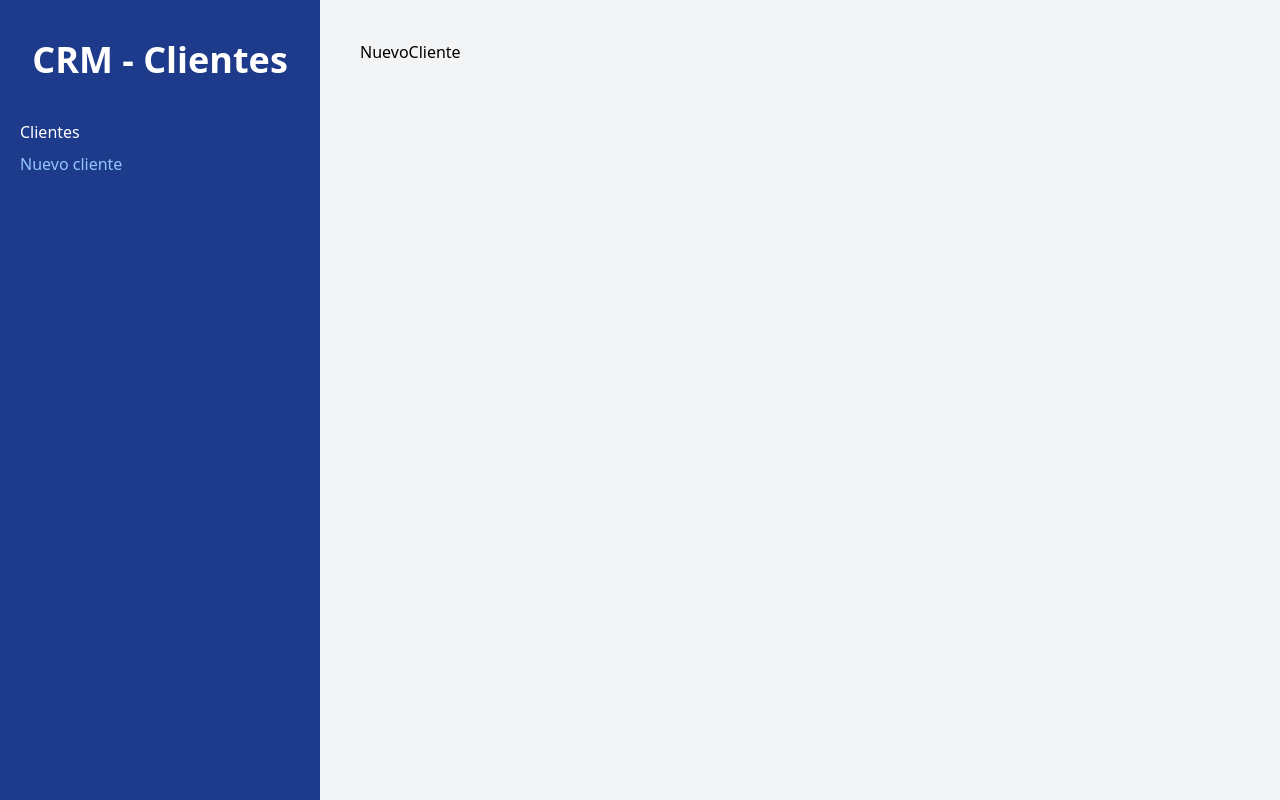
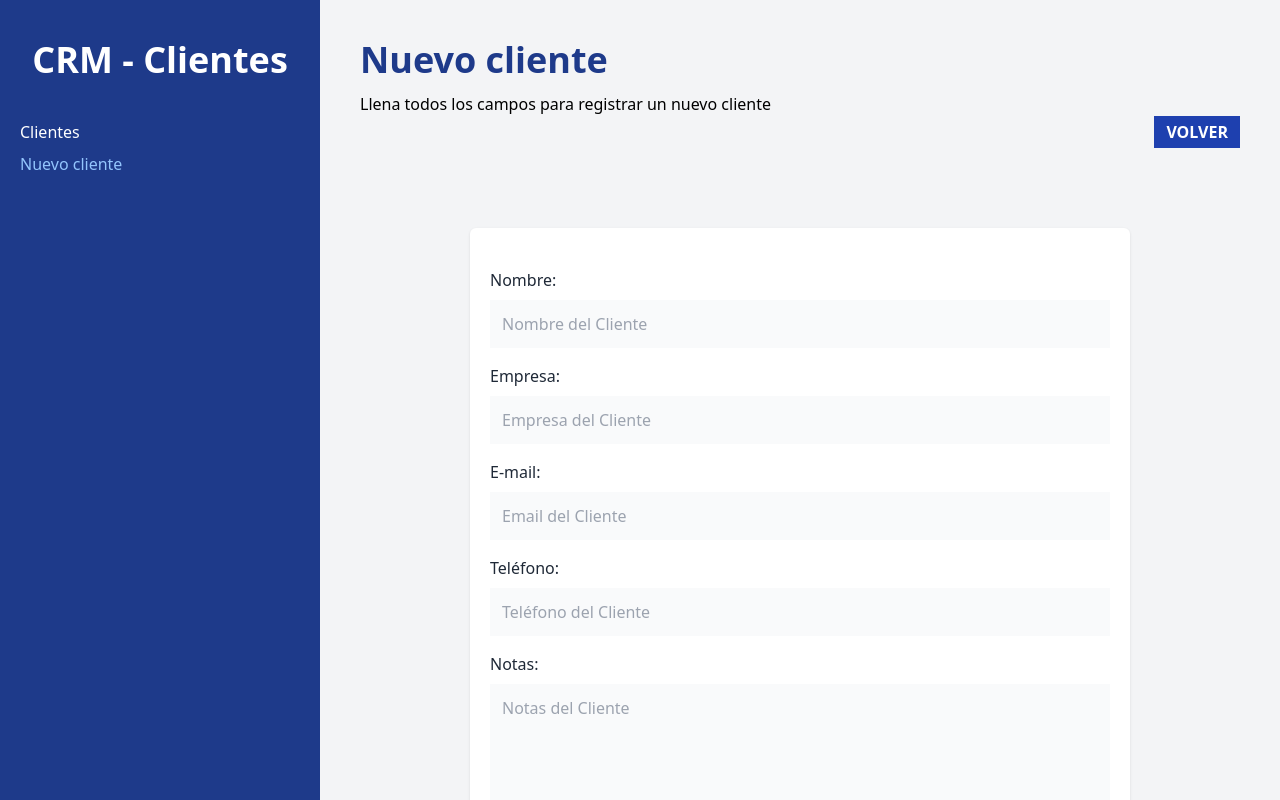
Before and after one commit to LeonardoAbraham/react-crm, a React (Vite) app: page /clientes/nuevo in a window 1280 px wide. Built offline with nearby package versions, Linux system fonts and the light colour scheme.

Commit message:
Agregando el Formulario

```diff
--- /dev/null
+++ b/src/components/Formulario.jsx
@@ -0,0 +1,85 @@
+
+const Formulario = ({cliente}) => {
+    return (
+        <>
+            <div className="mb-4">
+                <label
+                    className="text-gray-800"
+                    htmlFor="nombre"
+                >
+                    Nombre:
+                </label>
+                <input
+                    id="nombre"
+                    type="text"
+                    className="mt-2 block w-full p-3 bg-gray-50"
+                    placeholder="Nombre del Cliente"
+                    name="nombre"
+                />
+            </div>
+            <div className="mb-4">
+                <label
+                    className="text-gray-800"
+                    htmlFor="empresa"
+                >
+                    Empresa:
+                </label>
+                <input
+                    id="empresa"
+                    type="text"
+                    className="mt-2 block w-full p-3 bg-gray-50"
+                    placeholder="Empresa del Cliente"
+                    name="empresa"
+                />
+            </div>
+            <div className="mb-4">
+                <label
+                    className="text-gray-800"
+                    htmlFor="email"
+                >
+                    E-mail:
+                </label>
+                <input
+                    id="email"
+                    type="email"
+                    className="mt-2 block w-full p-3 bg-gray-50"
+                    placeholder="Email del Cliente"
+                    name="email"
+                />
+            </div>
+            <div className="mb-4">
+                <label
+                    className="text-gray-800"
+                    htmlFor="telefono"
+                >
+                    Teléfono:
+                </label>
+                <input
+                    id="telefono"
+                    type="tel"
+                    className="mt-2 block w-full p-3 bg-gray-50"
+                    placeholder="Teléfono del Cliente"
+                    name="telefono"
+                />
+            </div>
+            <div className="mb-4">
+                <label
+                    className="text-gray-800"
+                    htmlFor="notas"
+                >
+                    Notas:
+                </label>
+                <textarea
+                    as="textarea"
+                    id="notas"
+                    type="text"
+                    className="mt-2 block w-full p-3 bg-gray-50 h-40 align-self"
+                    placeholder="Notas del Cliente"
+                    name="notas"
+                ></textarea>
+            </div>
+        </>
+    )
+}
+
+export default Formulario
--- a/src/pages/NuevoCliente.jsx
+++ b/src/pages/NuevoCliente.jsx
@@ -1,7 +1,37 @@
+import { useNavigate } from "react-router-dom"
+import Formulario from "../components/Formulario"
 
 const NuevoCliente = () => {
+
+    const navigate = useNavigate()
+
     return (
-        <div>NuevoCliente</div>
+        <>
+            <h1 className="font-black text-4xl text-blue-900">Nuevo cliente</h1>
+            <p className="mt-3">Llena todos los campos para registrar un nuevo cliente</p>
+
+            <div className="flex justify-end">
+                <button
+                    className="bg-blue-800 text-white px-3 py-1 font-bold uppercase"
+                    onClick={()=>navigate(-1)}
+                >
+                    Volver
+                </button>
+            </div>
+
+            <div className="bg-white shadow rounded-md md:w-3/4 mx-auto px-5 py-10 mt-20">
+                <form>
+                    <Formulario />
+                    <input
+                        type="submit"
+                        className="mt-5 w-full bg-blue-800 p-3 uppercase font-bold text-white text-lg"
+                        value="Registrar Cliente"
+                    />
+                </form>
+
+            </div>
+
+        </>
     )
 }
 
```
